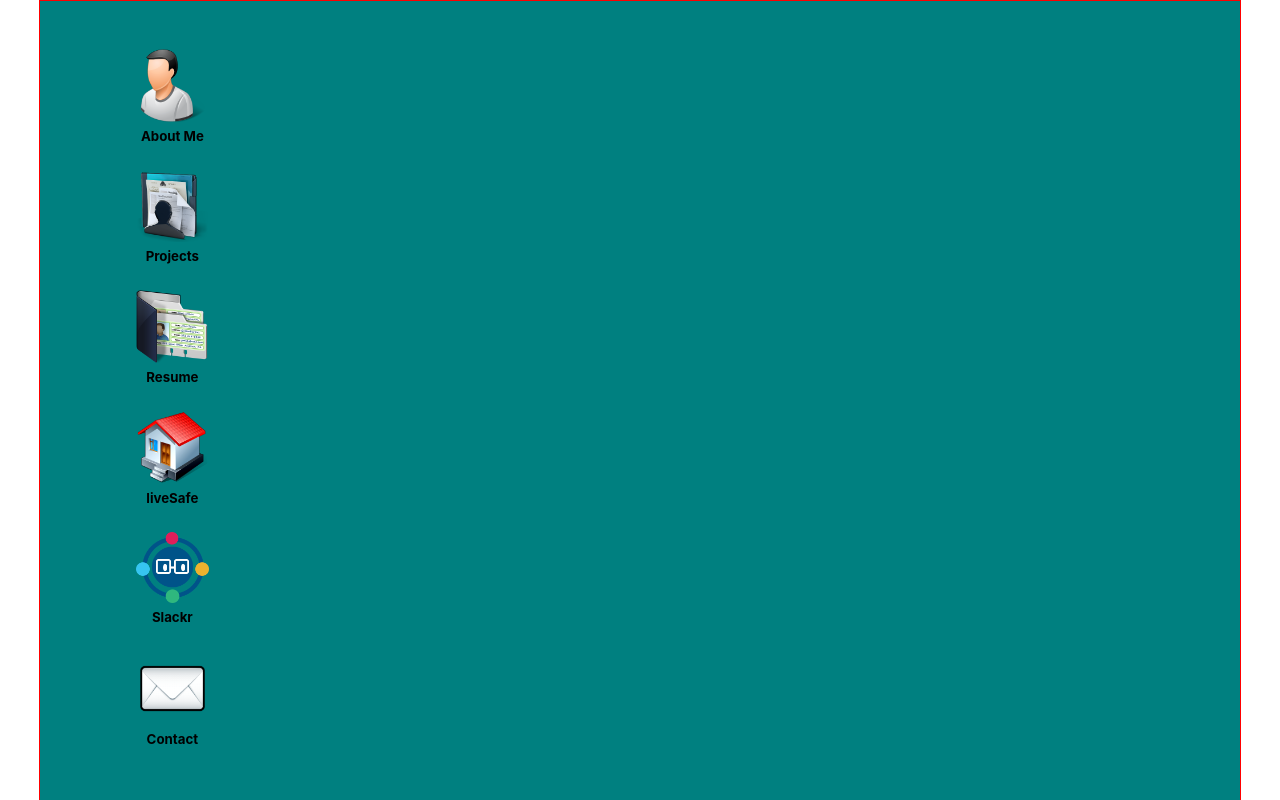
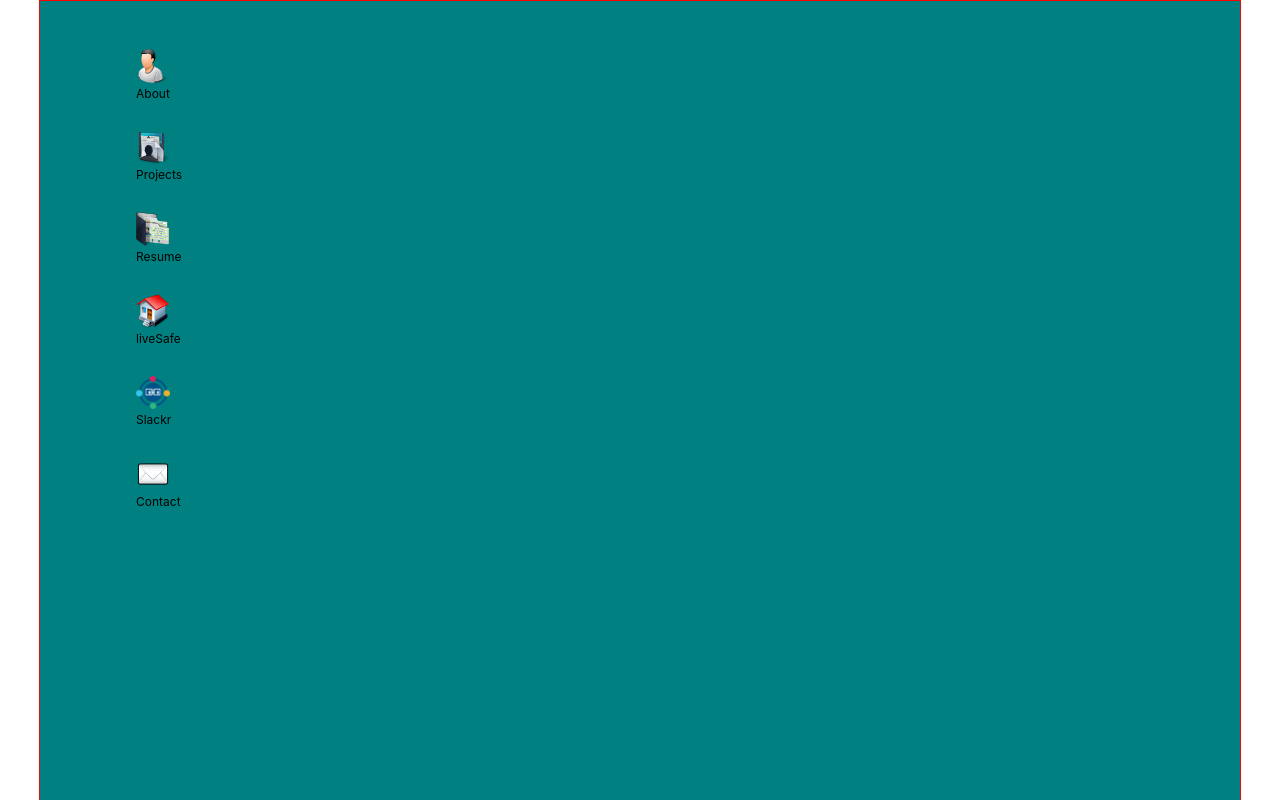
Before and after one commit to thirdeyeclub/letter, a React (Create React App) app in the folder client/: page / in a window 1280 px wide. Shown: the top 800 px of the page. Built offline with nearby package versions, Linux system fonts and the light colour scheme.

Commit message:
added a new dragable libray, seems to be working OKish for now

```diff
--- a/client/package.json
+++ b/client/package.json
@@ -8,6 +8,7 @@
     "node-sass": "^4.12.0",
     "react": "^16.8.6",
     "react-dom": "^16.8.6",
+    "react-draggable": "^4.0.3",
     "react-interactjs": "^0.1.2",
     "react-scripts": "2.1.8"
   },
--- a/client/public/index.html
+++ b/client/public/index.html
@@ -22,7 +22,7 @@
       work correctly both with client-side routing and a non-root public URL.
       Learn how to configure a non-root public URL by running `npm run build`.
     -->
-    <title></title>
+    <title> blount.dev </title>
   </head>
   <body>
     <noscript>You need to enable JavaScript to run this app.</noscript>
--- a/client/src/comp/Desktop.js
+++ b/client/src/comp/Desktop.js
@@ -1,4 +1,6 @@
 import React from "react";
+import Draggable from 'react-draggable';
+
 import "./desktop.sass";
 
 //icons
@@ -10,46 +12,57 @@ import Slackr from "../assets/slackr.png"
 import Contact from "../assets/mail.png"
 
 
+
 const openSlackr = () =>{window.location.href = 'https://slackrs-app.netlify.com/'}
 
 const openLiveSafe = ()=>{window.location.href ='https://livesafe.netlify.com/'}
-export default function Desktop() {
 
 
+export default function Desktop() {
     return (
       <>
         <div className="desktop">
+          <Draggable>
+            <div className="draggable" id="drag">
+              <img src={RememberMe} alt="icon" className="icon" />
+              <p>About</p>
+            </div>
+          </Draggable>
 
-            <div className="draggable" id="drag">
-              <img src={RememberMe} alt="x" />
-              <h5>About Me</h5>
+          <Draggable>
+            <div id="drag" className="draggable">
+              <img src={Projects} alt="icon"  className="icon"/>
+              <p>Projects</p>
             </div>
+          </Draggable>
 
+          <Draggable>
             <div id="drag" className="draggable">
-              <img src={Projects} alt="x" />
-              <h5>Projects</h5>
+              <img src={Rwq} alt="icon" className="icon"/>
+              <p>Resume</p>
             </div>
+          </Draggable>
 
+          <Draggable>
             <div id="drag" className="draggable">
-              <img src={Rwq} alt="x"/>
-              <h5>Resume</h5>
+              <img src={liveSafe} alt="icon" onDoubleClick={openLiveSafe} className="icon"/>
+              <p>liveSafe</p>
             </div>
+          </Draggable>
 
+          <Draggable>
             <div id="drag" className="draggable">
-              <img src={liveSafe}alt="x" onDoubleClick={openLiveSafe}/>
-              <h5>liveSafe</h5>
+              <img src={Slackr} alt="icon" onDoubleClick={openSlackr} className="icon"/>
+              <p>Slackr</p>
             </div>
+          </Draggable>
 
-
+          <Draggable>
             <div id="drag" className="draggable">
-              <img src={Slackr}alt="x" onDoubleClick={openSlackr}/>
-              <h5>Slackr</h5>
+              <img src={Contact} alt="icon" className="icon"/>
+              <p>Contact</p>
             </div>
-
-          <div id="drag" className="draggable">
-              <img src={Contact} alt="x"/>
-              <h5>Contact</h5>
-          </div>
+          </Draggable>
 
         </div>
       </>
--- a/client/src/comp/desktop.sass
+++ b/client/src/comp/desktop.sass
@@ -9,15 +9,6 @@ body
     overflow: hidden
     cursor: pointer
     // animation: slide 4s infinite linear
-#drag
-    height: 72.7px
-    width: 72.7px
-    display: flex
-    flex-direction: column
-    text-align: center
-    margin: 4% 13.3% 0% 8%
-    h5
-        margin-top: 6px
 
 .desktop
     background-image: url('../assets/bg.png')
@@ -27,6 +18,22 @@ body
     flex-direction: column
     border: solid red 1px
 
+#drag
+    height: 33.7px
+    width: 33.7px
+    display: flex
+    flex-direction: column
+    text-align: center
+    margin: 4% 13.3% 0% 8%
+    p
+        font-size: 75%
+        margin-top: 3px
+        display: flex
+        align-self: auto
+
+.icon
+ //className for the icons, i need to align them
+
 .draggable
     cursor: pointer
     touch-action: none
```
Also changed, not shown: 1 other file (tests, documents, lock files or other folders).
